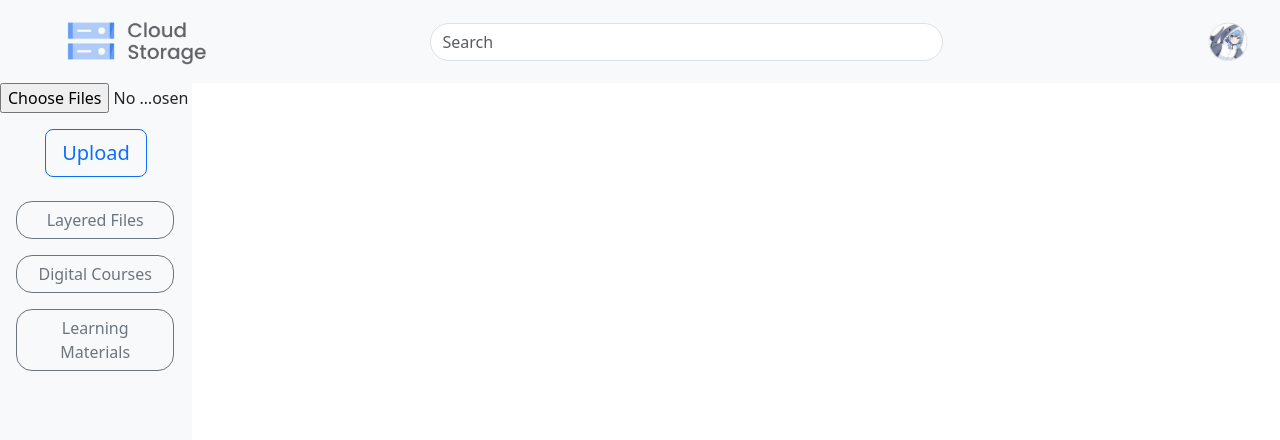
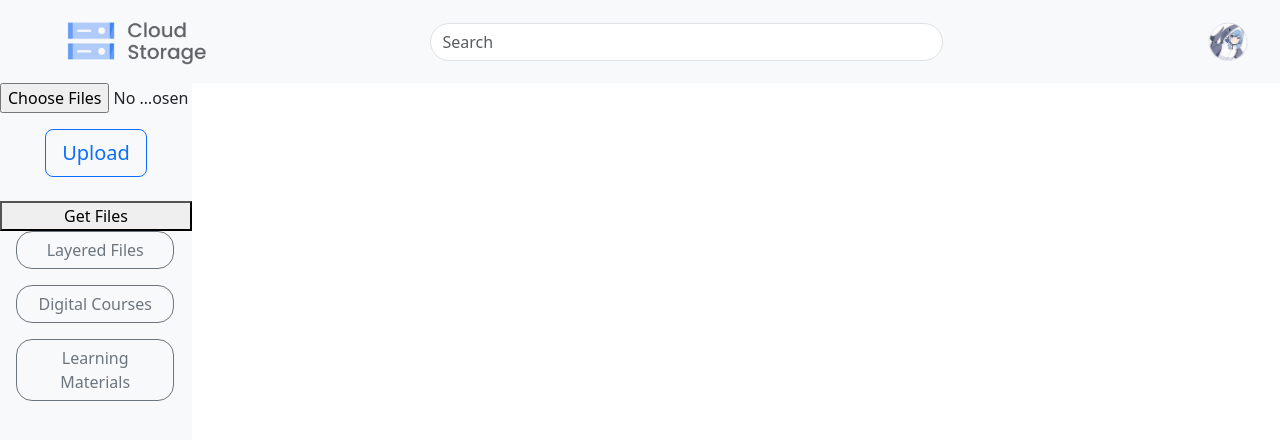
Before and after one commit to fiberlabelace/Cloud-Storage, a React (Vite) app in the folder Server-storage/: page / in a window 1280 px wide. Shown: the top 440 px of the page. Built offline with nearby package versions, Linux system fonts and the light colour scheme.

Commit message:
Display data

```diff
--- /dev/null
+++ b/Server-storage/src/components/home/FilesList/FilesList.jsx
@@ -0,0 +1,14 @@
+import React from 'react'
+
+const FilesList = ({files}) => {
+    console.log(files)
+  return (
+    <div>
+      {files.map(file=>(
+        <div key={file}><h1>{file}</h1></div>
+      ))}
+    </div>
+  )
+}
+
+export default FilesList
--- a/Server-storage/src/components/home/Home.jsx
+++ b/Server-storage/src/components/home/Home.jsx
@@ -1,12 +1,18 @@
-import React from 'react'
+import React, {useState}from 'react'
 import Header from './Header'
 import Side from './Side/Side'
+import FilesList from './FilesList/FilesList'
 
 const Home = () => {
+  const [files, setFiles] = useState([])
   return (
     <div>
       <Header/>
-      <Side/>
+      <div className='d-flex'>
+        <Side files={files} setFiles={setFiles}/>
+        <FilesList files={files}/>
+      </div>
+
     </div>
   )
 }
--- a/Server-storage/src/components/home/Side/Side.jsx
+++ b/Server-storage/src/components/home/Side/Side.jsx
@@ -1,8 +1,17 @@
 import React, {useState} from 'react'
 import './Side.scss'
 
-const Side = () => {
+const Side = ({setFiles}) => {
   const [file, setFile] = useState(null);
+
+  const getFiles = () => {
+    fetch('http://100.83.204.64:3000/api/files')
+      .then(response => response.json())
+      .then(data => {
+        setFiles(data.filename);
+      })
+  }
+
   const uploadFile = () => {
     const formData = new FormData();
     for(const f of file){
@@ -13,12 +22,14 @@ const Side = () => {
       body: formData
     })
   }
+
   return (
     <div className='bg-body-tertiary d-none d-md-flex flex-column side min-vh-100'>
         <input type="file" multiple onChange={(event) =>
           setFile(event.target.files)
         }/>
         <button type="button" onClick={uploadFile} className="btn btn-outline-primary btn-lg mb-4 mt-3 mx-auto">Upload</button>
+        <button onClick={getFiles}>Get Files</button>
         <div className='ms-3 d-flex flex-column gap-3 align-items-start'>
            <button type="button" className="btn btn-outline-secondary rounded-4 folder">Layered Files</button>
            <button type="button" className="btn btn-outline-secondary rounded-4 folder">Digital Courses</button>
```
